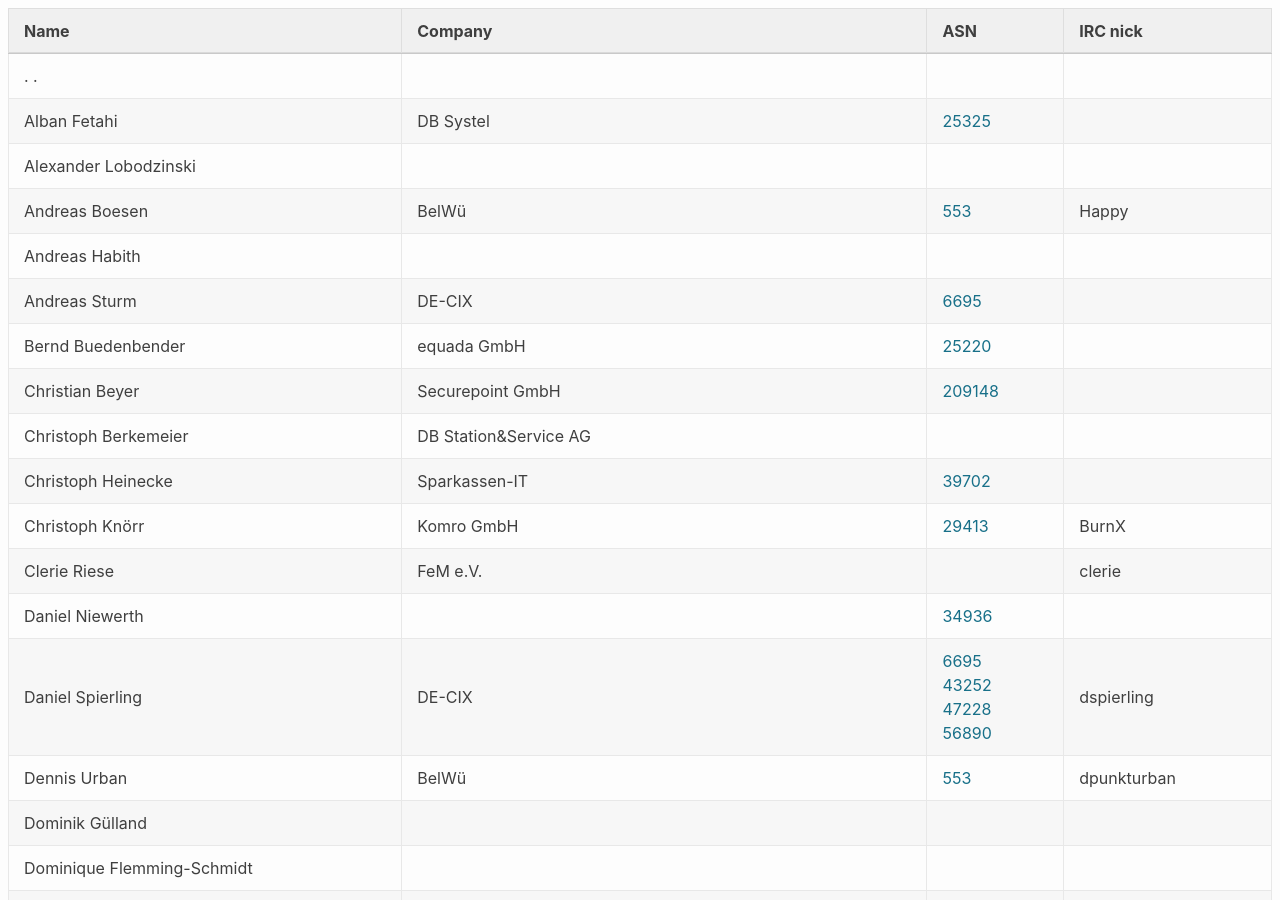
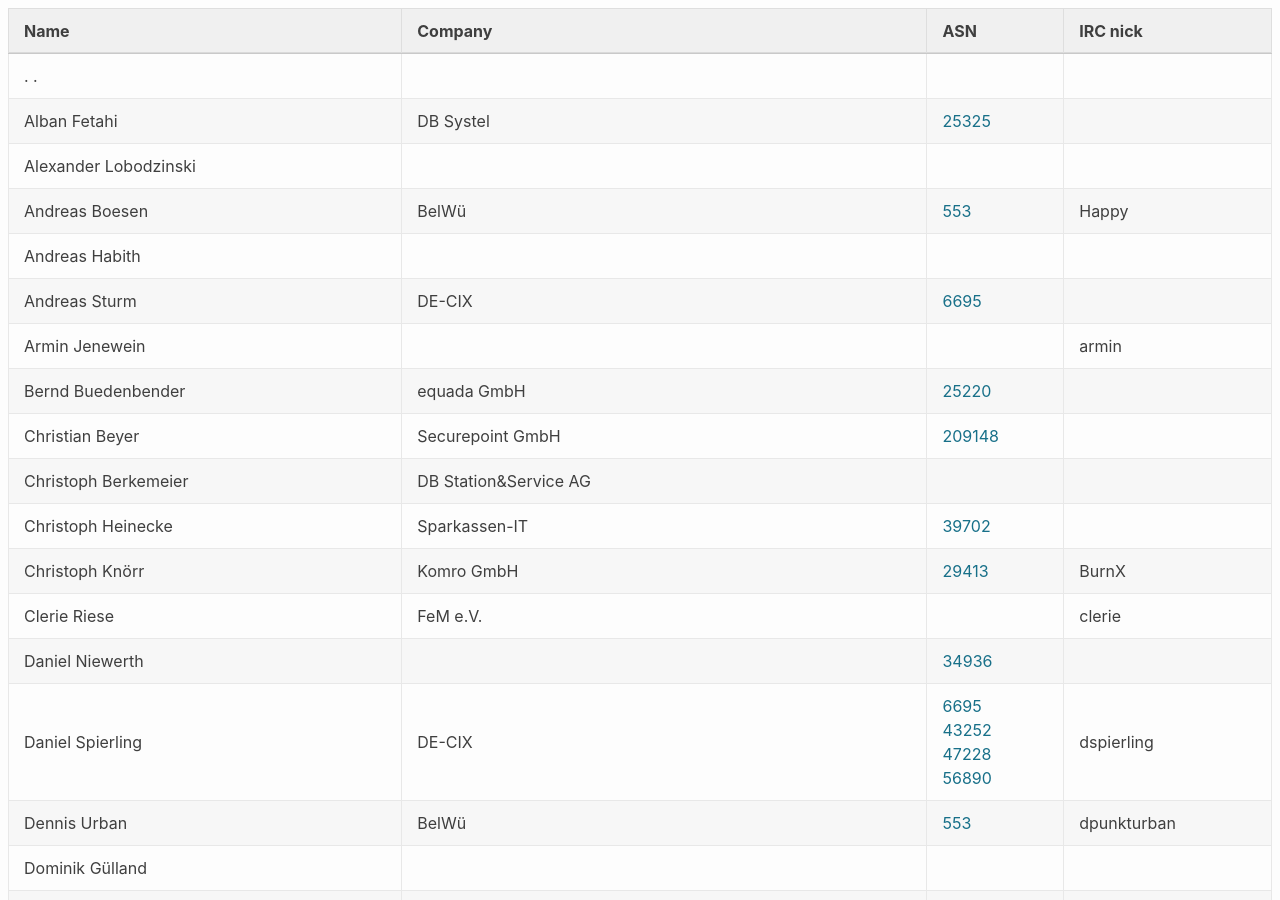
Before and after one commit to denog/pretix-attendeelist, a Jekyll site: the page built from denog2020.markdown, in a window 1280 px wide and 900 px high. Built offline with Jekyll 4.4.1, drawn with Linux system fonts in a browser that asks for light colours.

Commit message:
Latest data: Sat Jan 23 13:07:01 UTC 2021

```diff
--- a/_data/attendees_meetup2021-01.json
+++ b/_data/attendees_meetup2021-01.json
@@ -34,6 +34,12 @@
     "company": "DE-CIX",
     "irc": null,
     "asn": "6695"
+  },
+  {
+    "name": "Armin Jenewein",
+    "company": null,
+    "irc": "armin",
+    "asn": null
   },
   {
     "name": "Bernd Buedenbender",
```
